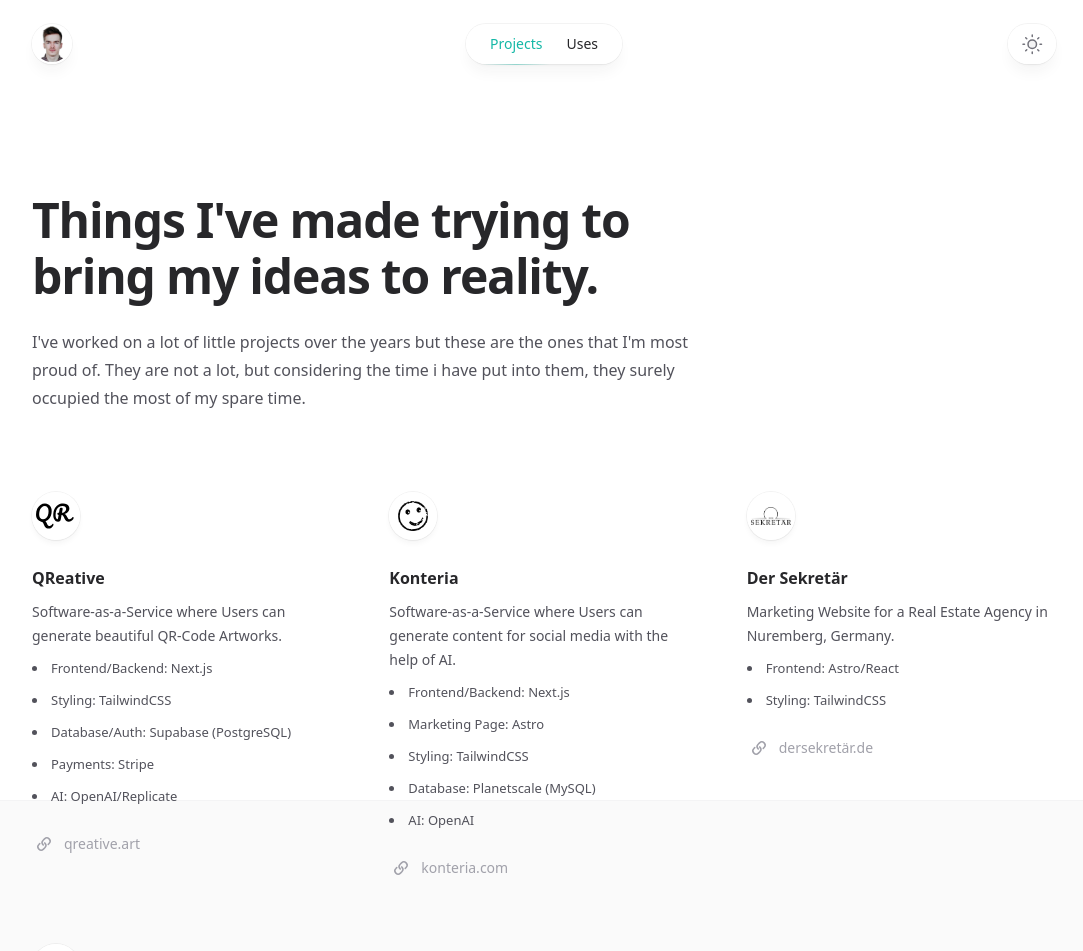
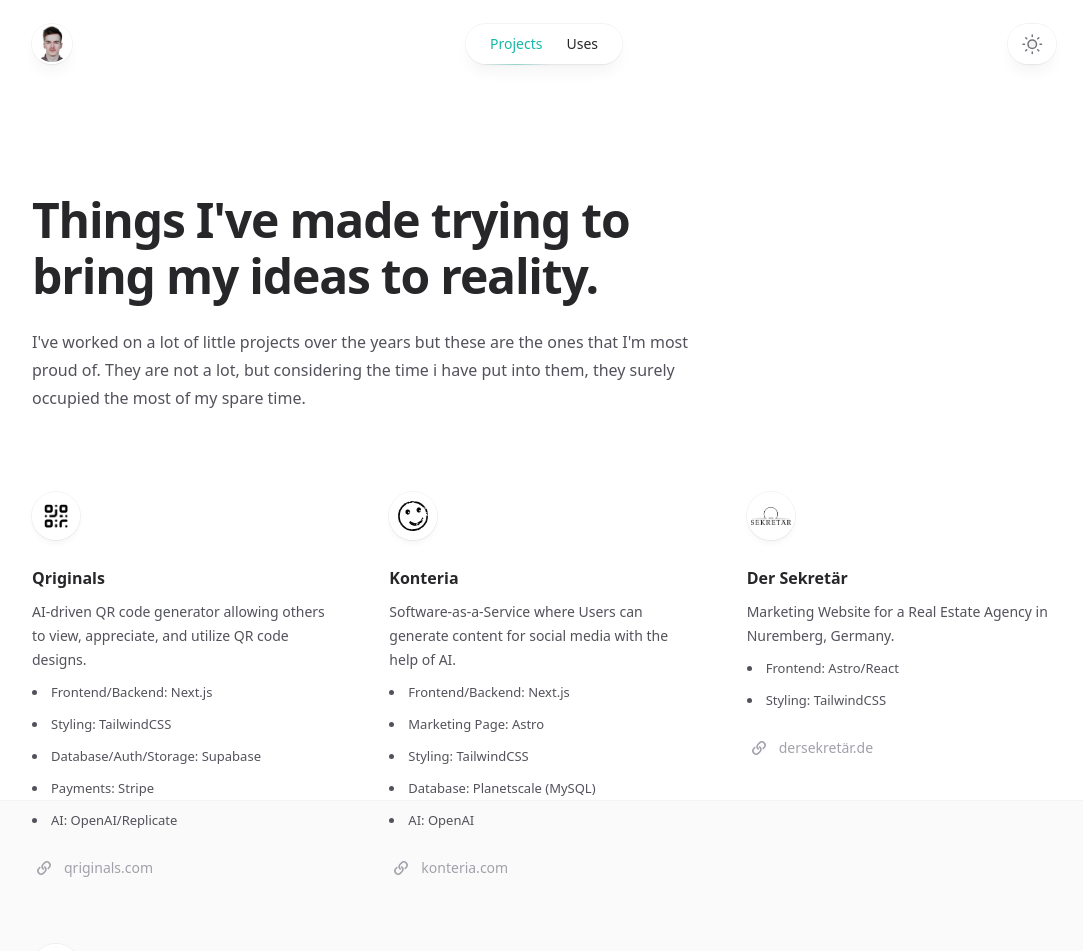
Before and after one commit to arthureberledev/portfolio, a Next.js app: page /projects in a window 1280 px wide. Shown: the top 951 px of the page, without its empty margins (96-1179 px from the left). Built offline with nearby package versions, Linux system fonts and the light colour scheme.

Commit message:
replaced qreative

```diff
--- a/package.json
+++ b/package.json
@@ -16,7 +16,7 @@
     "@types/node": "20.2.3",
     "@types/react": "18.2.6",
     "@types/react-dom": "18.2.4",
-    "@vercel/analytics": "^1.0.1",
+    "@vercel/analytics": "^1.0.2",
     "autoprefixer": "^10.4.14",
     "clsx": "^1.2.1",
     "fast-glob": "^3.2.12",
--- a/pages/_app.tsx
+++ b/pages/_app.tsx
@@ -19,10 +19,10 @@
         <Header />
         <main>
           <Component {...pageProps} />
-          <Analytics />
         </main>
         <Footer />
       </div>
+      <Analytics />
     </>
   );
 }
--- a/pages/projects.tsx
+++ b/pages/projects.tsx
@@ -8,13 +8,13 @@
 import derSekretaerLogo from '@images/logos/der-sekretaer.webp';
 import konteriaLogo from '@images/logos/konteria.webp';
 import lovemadepresentsLogo from '@images/logos/lovemadepresents.svg';
-import qreativeLogo from '@images/logos/qreative.svg';
+import qriginalsLogo from '@images/logos/qriginals.png';
 
 const projects = [
   {
-    name: 'QReative',
+    name: 'Qriginals',
     description:
-      'Software-as-a-Service where Users can generate beautiful QR-Code Artworks.',
+      'AI-driven QR code generator allowing others to view, appreciate, and utilize QR code designs.',
     stack: [
       {
         type: 'Frontend/Backend',
@@ -25,8 +25,8 @@
         name: 'TailwindCSS',
       },
       {
-        type: 'Database/Auth',
-        name: 'Supabase (PostgreSQL)',
+        type: 'Database/Auth/Storage',
+        name: 'Supabase',
       },
       {
         type: 'Payments',
@@ -38,10 +38,10 @@
       },
     ],
     link: {
-      href: 'https://www.qreative.art',
-      label: 'qreative.art',
+      href: 'https://www.qriginals.com',
+      label: 'qriginals.com',
     },
-    logo: qreativeLogo,
+    logo: qriginalsLogo,
   },
   {
     name: 'Konteria',
```
Also changed, not shown: images/logos/qriginals.png (added), 1 other file (tests, documents, lock files or other folders).
